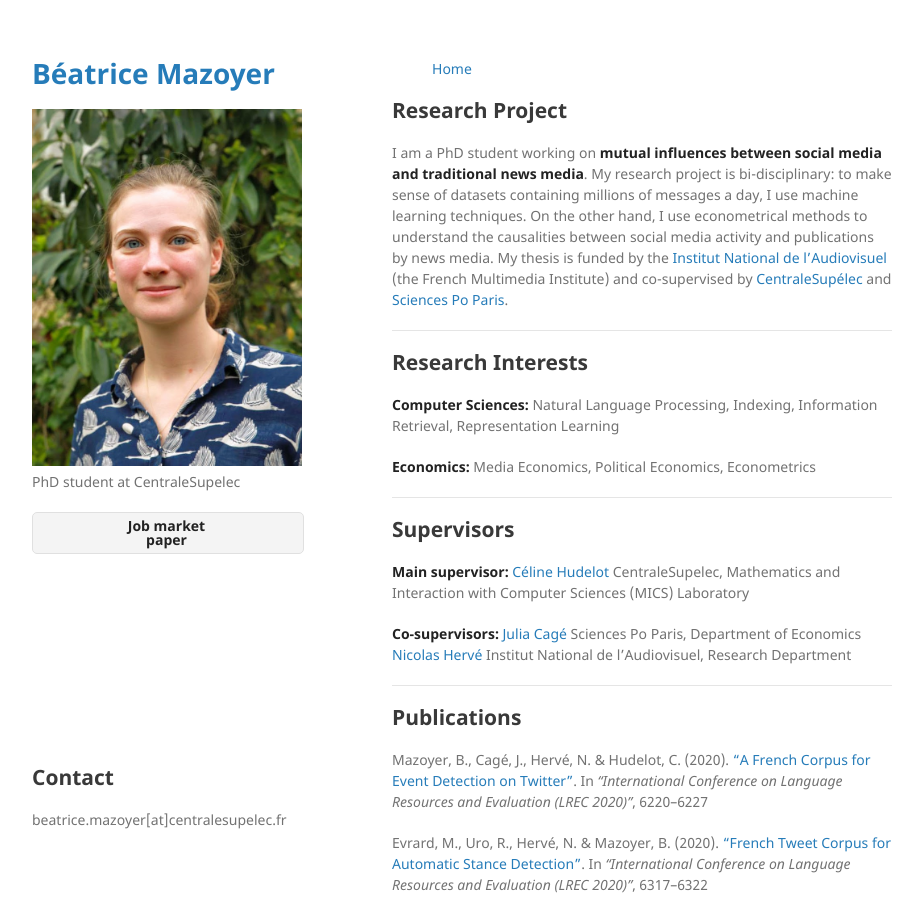
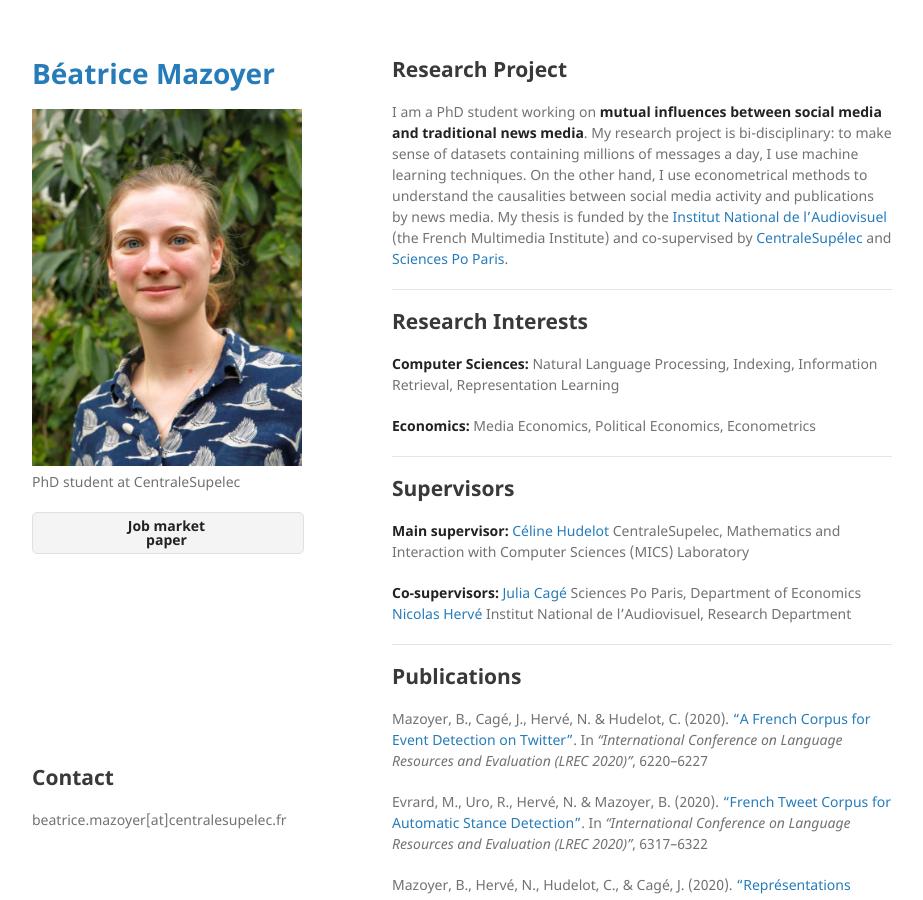
Before and after one commit to bmaz/bmaz.github.io, a Jekyll site: the page built from index.md, in a window 1280 px wide and 900 px high. Shown: the whole window, without its empty margins (178-1101 px from the left). Built offline with Jekyll 4.4.1, drawn with Linux system fonts in a browser that asks for light colours.

Commit message:
side bar

```diff
--- a/_layouts/default.html
+++ b/_layouts/default.html
@@ -26,6 +26,7 @@
         <ul class="downloads">
           <li></li>
           <li><a href="{{ site.paper }}" download="mazoyer_cage_herve_Social_Media_and_Newsroom_2020_06.pdf"><strong>Job market paper</strong></a></li>
+          <li></li>
           <!--<li><a href="{{ site.cv }}" download="CV_english.pdf">Download <strong>CV</strong></a></li>-->
           <!--<li><a href="{{ site.github.repository_url }}">View On <strong>GitHub</strong></a></li>-->
         </ul>
@@ -34,14 +35,14 @@
 
       </header>
       <section>
-        <nav>
-          <ul>
-              <li><a href="/">Home</a></li>
+        <!--<nav>-->
+          <!--<ul>-->
+              <!--<li><a href="/">Home</a></li>-->
               <!--<li><a href="/another-page">PhD Work</a></li>-->
               <!--<li><a href="/another-page">CV</a></li>-->
               <!--<li><a href="/another-page">Publications</a></li>-->
-          </ul>
-        </nav>
+          <!--</ul>-->
+        <!--</nav>-->
 
       {{ content }}
 
```
